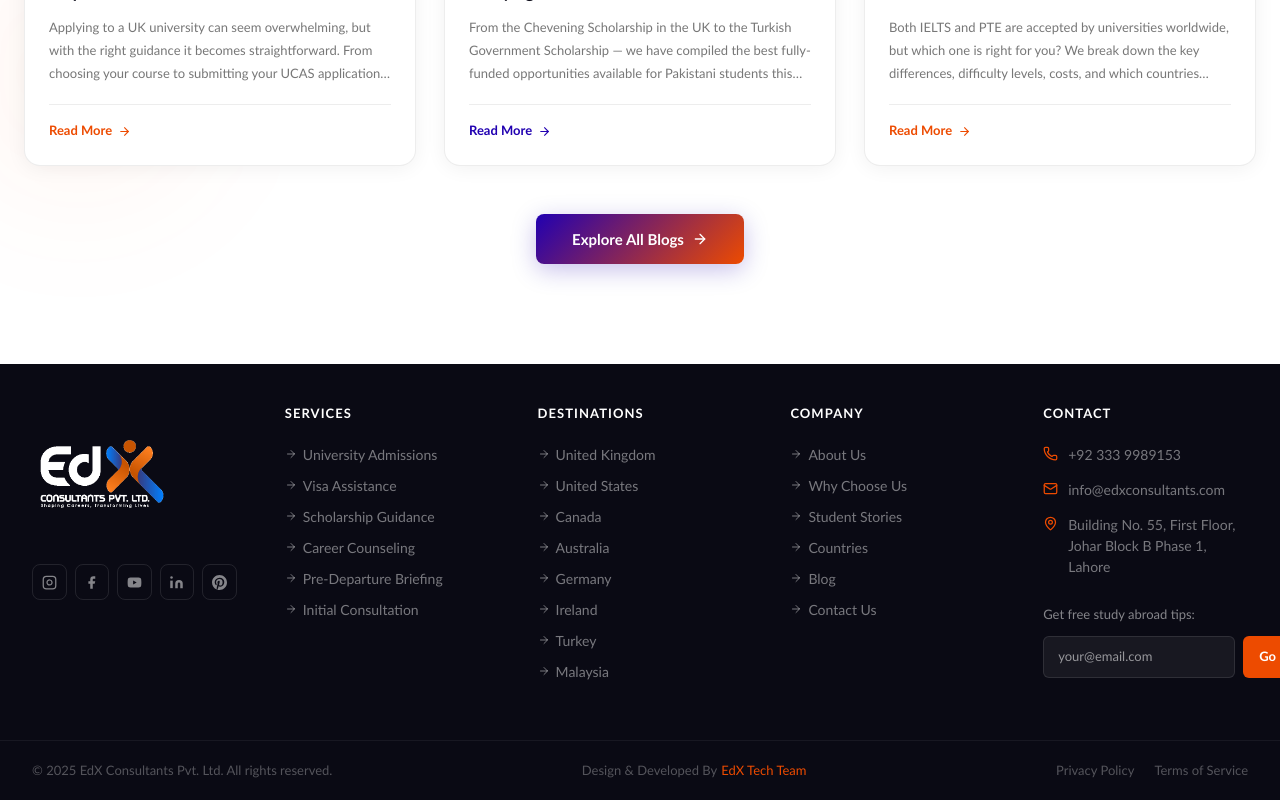
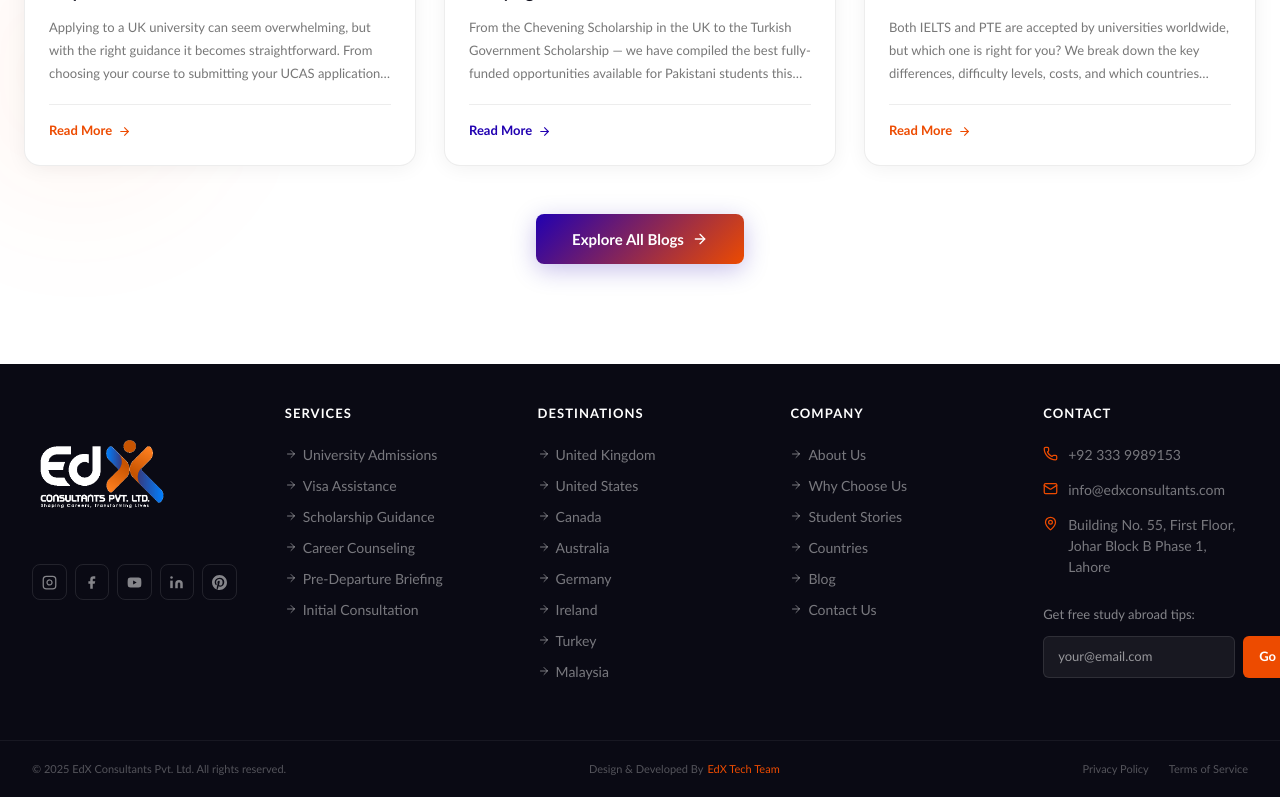
Before and after one commit to Humza570/edx-website, a Next.js app: page / in a window 1280 px wide. Shown: the part 8294-9094 px from the top of the page. Built offline with nearby package versions, Linux system fonts and the light colour scheme.

Commit message:
update Destinations & Fix Design Issues

```diff
--- a/app/components/Footer.js
+++ b/app/components/Footer.js
@@ -373,12 +373,12 @@ export default function Footer() {
             gap: "12px",
           }}
         >
-          <p style={{ fontSize: "13px", color: "rgba(255,255,255,0.3)" }}>
+          <p style={{ fontSize: "11px", color: "rgba(255,255,255,0.3)" }}>
             © 2025 EdX Consultants Pvt. Ltd. All rights reserved.
           </p>
           <p
             style={{
-              fontSize: "13px",
+              fontSize: "11px",
               color: "rgba(255,255,255,0.3)",
               display: "flex",
               alignItems: "center",
@@ -396,7 +396,7 @@ export default function Footer() {
                 key={label}
                 href={href}
                 style={{
-                  fontSize: "13px",
+                  fontSize: "11px",
                   color: "rgba(255,255,255,0.3)",
                   textDecoration: "none",
                   transition: "color 0.2s",
```
